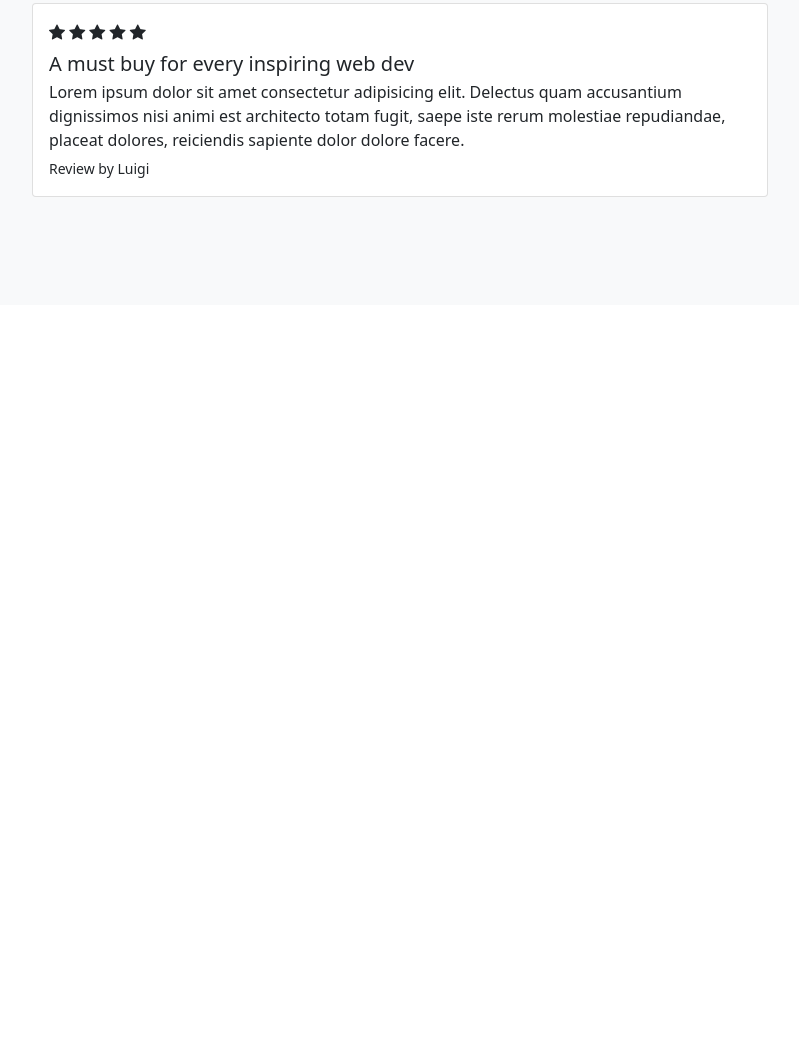
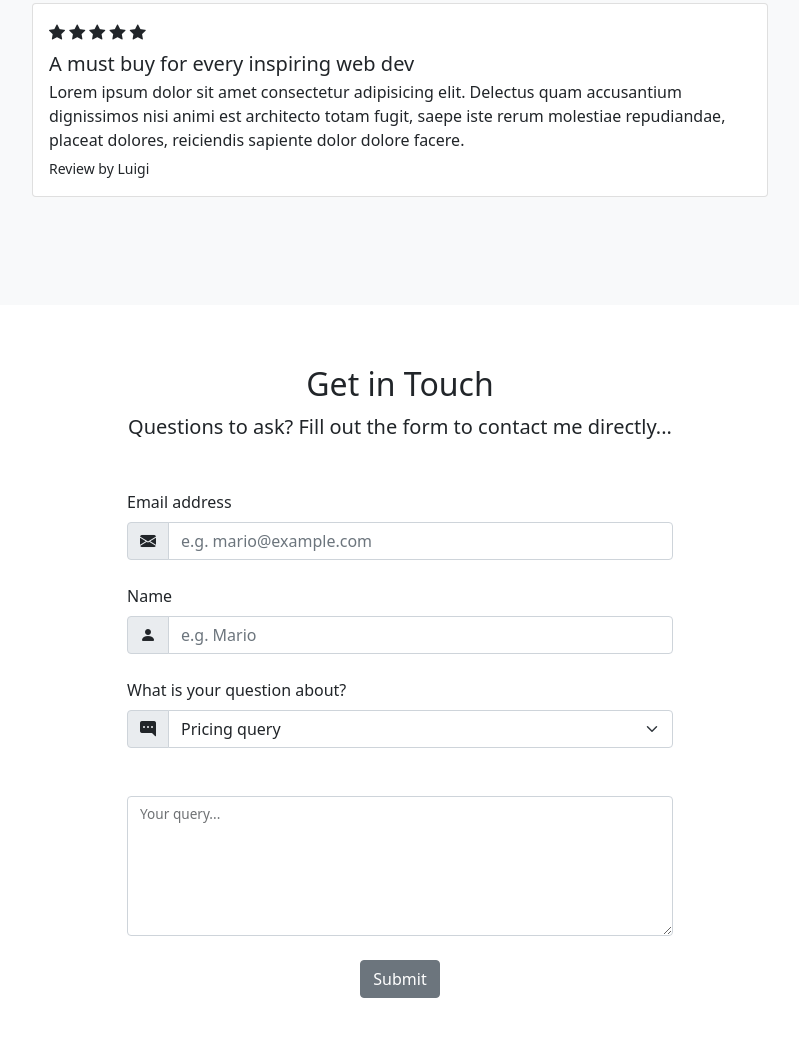
Before and after one commit to grnthubbard/Bootstrap-Tutorial, a plain HTML site: page index.html in a window 1280 px wide. Shown: the part 2696-3733 px from the top of the page, without its empty margins (240-1039 px from the left). Before the commit the page ends 3001 px from the top, so only its background shows below. Drawn offline with nearby package versions, Linux system fonts and the light colour scheme.

Commit message:
Up to forms

```diff
--- a/index.html
+++ b/index.html
@@ -240,5 +240,59 @@
             </div>
         </div>
      </section>
+
+<!--contact form-->
+<!-- form-control, form-label, form-select, input group, input-group-text-->
+<section id="contact">
+    <div class="container-lg">
+        <div class="text-center">
+            <h2>Get in Touch</h2>
+            <p class="lead">Questions to ask? Fill out the form to contact me directly...</p>
+        </div>
+
+        <div class="row justify-content-center my-5">
+            <div class="col-lg-6">
+                <form>
+                    <label for="email" class="form-label">Email address</label>
+                    <div class="mb-4 input-group">
+                        <span class="input-group-text"><i class="bi bi-envelope-fill"></i></span>
+                        <input type="email" class="form-control" id="email" placeholder="e.g. mario@example.com">
+                    </div>
+
+                    <label for="name" class="form-label">Name</label>
+                    <div class="input-group mb-4">
+                        <span class="input-group-text"><i class="bi bi-person-fill"></i></span>
+                        <input type="text" class="form-control" id="name" placeholder="e.g. Mario">
+                    </div>
+
+                    <label for="subject" class="form-label">What is your question about?</label>
+                    <div class="input-group mb-4">
+                        <span class="input-group-text"><i class="bi bi-chat-right-dots-fill"></i></span>
+                        <select class="form-select" id="subject">
+                            <option value="pricing" selected>Pricing query</option>
+                            <option value="content">Content query</option>
+                            <option value="other">Other query</option>
+                        </select>
+                    </div>
+
+
+
+                    <div class="form-floating mb-4 mt-5">
+                        <textarea id="query" class="form-control" style="height:140px"></textarea>
+                        <label for="query" class="form-label">Your query...</label>
+                    </div>
+
+                    <div class="mb-4 text-center">
+                        <button type="submit" class="btn btn-secondary">Submit</button>
+                    </div>
+                </form>
+            </div>
+        </div>
+    </div>
+</section>
+
+
+
+
 </body>
 </html>
```
